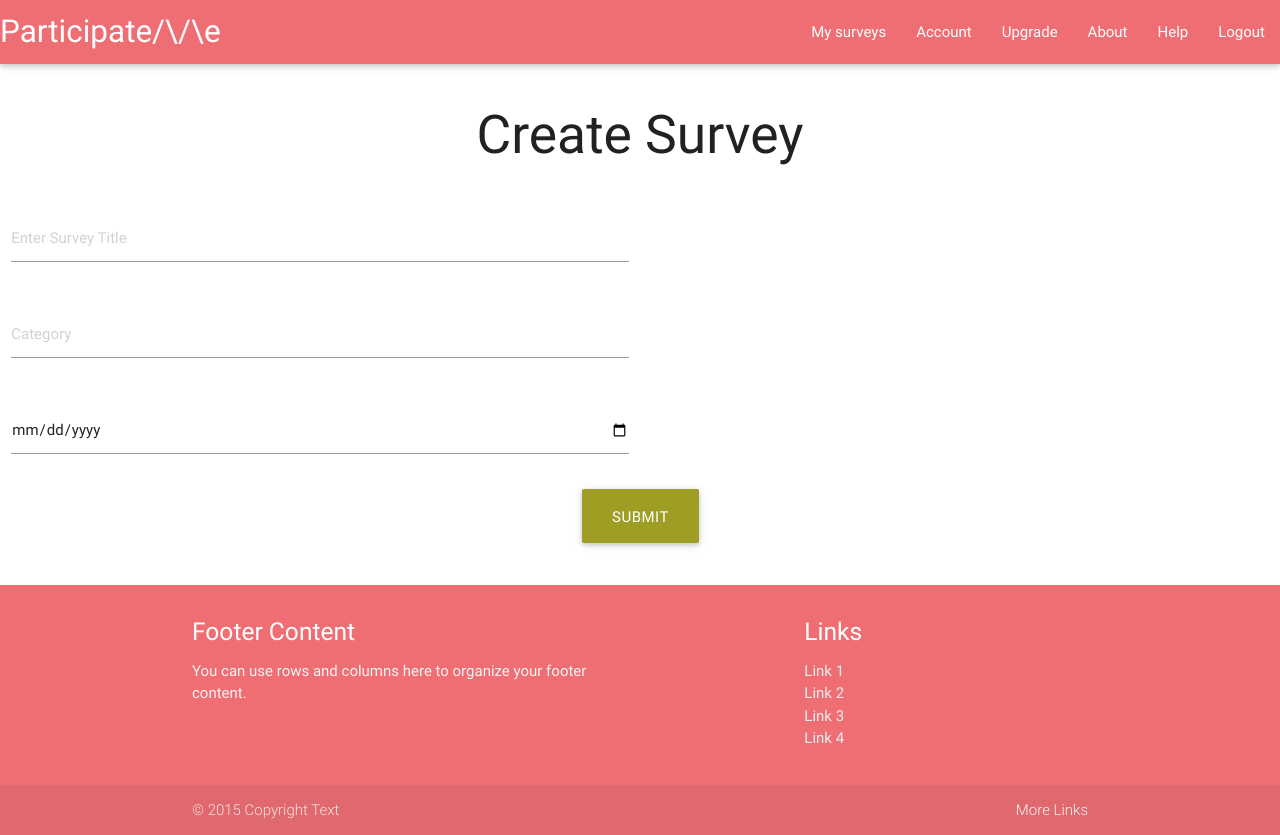
After one commit to rahulgoyal030/surveyor, a PHP site: page /create_survey.php in a window 1280 px wide. The commit adds this page. Run offline with PHP 8.4, Linux system fonts and the light colour scheme; some libraries are stand-ins or nearby versions.

Commit message:
create survey added

```diff
--- /dev/null
+++ b/create_survey.php
@@ -0,0 +1,133 @@
+<!DOCTYPE html>
+<head>
+<title>Surveyor</title>
+
+ <meta charset="UTF-8">
+
+
+ <meta name="google-signin-client_id" content="389476587833-eq4mc44ed3ond4nuu6gtk359dff805st.apps.googleusercontent.com">
+
+ <script src="js/jquery-1.12.0.min.js"></script>
+ <script type="text/javascript" src="js/logout_script.js"></script>
+ <script type="text/javascript" src="js/google_login_script.js"></script>
+
+ <script type="text/javascript" src="js/button_collapse.js" ></script>
+ <script type="text/javascript" src="js/profile_info.js" ></script>
+ <script type="text/javascript" src="js/submit_survey.js"></script>
+
+ <script src="https://apis.google.com/js/platform.js?onload=onLoad" async defer></script>
+
+
+  <link type="text/css" rel="stylesheet" href="css/font-awesome.min.css"  media="screen,projection"/>
+ <!--Import Google Icon Font-->
+      <link href="http://fonts.googleapis.com/icon?family=Material+Icons" rel="stylesheet">
+      <!--Import materialize.css-->
+      <link type="text/css" rel="stylesheet" href="css/materialize.min.css"  media="screen,projection"/>
+
+      <link rel="stylesheet" type="text/css" href="css/style.css">
+
+
+
+      <!--Let browser know website is optimized for mobile-->
+
+      <meta name="viewport" content="width=device-width, initial-scale=1, maximum-scale=1.0, user-scalable=no"/>
+
+
+
+</head>
+<body>
+
+<!-- navigation section code -->
+<nav>
+    <div class="nav-wrapper">
+      <a href="#!" class="brand-logo">Participate/\/\e</a>
+      <a href="#" data-activates="mobile-demo" class="button-collapse"><i class="material-icons">menu</i></a>
+      <ul class="right hide-on-med-and-down">
+        <li><a href="sass.html">My surveys</a></li>
+        <li><a href="badges.html">Account</a></li>
+        <li><a href="collapsible.html">Upgrade</a></li>
+        <li><a href="mobile.html">About</a></li>
+        <li><a href="mobile.html">Help</a></li>
+        <li><a href="#" id="#logout" >Logout</a></li>
+      </ul>
+      <ul class="side-nav" id="mobile-demo">
+        <li><a href="sass.html">My surveys</a></li>
+        <li><a href="badges.html">Account</a></li>
+        <li><a href="collapsible.html">Upgrade</a></li>
+        <li><a href="mobile.html">About</a></li>
+        <li><a href="mobile.html">Help</a></li>
+        <li><a href="#" id="logout">Logout</a></li>
+      </ul>
+    </div>
+  </nav>
+
+
+
+<div class="section , center">
+    <h2>Create Survey</h2>
+</div>
+
+
+
+
+<div class="row center">
+    <div class="input-field col s12 l6">
+      <input  id="title" type="text" placeholder="Enter Survey Title" class="validate" required>
+
+    </div>
+</div>
+
+<div class="row  center">
+    <div class="input-field col s12 l6">
+      <input  id="category" type="text" placeholder="Category" class="validate" required>
+
+    </div>
+</div>
+
+
+<div class="row  center">
+    <div class="input-field col s12 l6">
+
+      <input id="date" type="date"  name="bday" class="validate" required>
+    </div>
+</div>
+
+
+ <div class="row center">
+
+      <a class="waves-effect waves-light btn  lime darken-3 center center-text btn-large" id="submit">Submit</a><br/><br/>
+ </div>
+
+
+
+<footer class="page-footer">
+          <div class="container">
+            <div class="row">
+              <div class="col l6 s12">
+                <h5 class="white-text">Footer Content</h5>
+                <p class="grey-text text-lighten-4">You can use rows and columns here to organize your footer content.</p>
+              </div>
+              <div class="col l4 offset-l2 s12">
+                <h5 class="white-text">Links</h5>
+                <ul>
+                  <li><a class="grey-text text-lighten-3" href="#!">Link 1</a></li>
+                  <li><a class="grey-text text-lighten-3" href="#!">Link 2</a></li>
+                  <li><a class="grey-text text-lighten-3" href="#!">Link 3</a></li>
+                  <li><a class="grey-text text-lighten-3" href="#!">Link 4</a></li>
+                </ul>
+              </div>
+            </div>
+          </div>
+          <div class="footer-copyright">
+            <div class="container">
+            © 2015 Copyright Text
+            <a class="grey-text text-lighten-4 right" href="#!">More Links</a>
+            </div>
+          </div>
+        </footer>
+
+
+<!-- loading the materialize   -->
+<script type="text/javascript" src="js/materialize.min.js"></script>
+</body>
+</html
--- a/home.php
+++ b/home.php
@@ -70,7 +70,7 @@
   <div class="section , center">
     <h5>Got a Burning Question?</h5>
     <p>Create your next survey and use the insights to make better decisions.</p>
-    <a class="waves-effect waves-light btn  lime darken-3 center center-text">Create Survey</a>
+    <a class="waves-effect waves-light btn  lime darken-3 center center-text" href="/Surveyor/create_survey.php" >Create Survey</a>
   </div>
 
   <div class="divider"></div>
--- /dev/null
+++ b/js/submit_survey.js
@@ -0,0 +1,64 @@
+$(document).ready( function () {
+
+	$("#submit").click(function(){
+
+ 				console.log($("#date").val() + " " + $("#title").val());
+ 				var userid= getCookie("userID");
+ 				var title = $("#title").val();
+ 				var category = $("category").val();
+ 				var date= $("#date").val();
+
+ 				var yy = date.slice(0,4);
+ 				var mm =  date.slice(5,7);
+ 				var dd = date.slice(8,10);
+ 				console.log(yy+" "+ mm+ " "+dd);
+
+ 				var day = dd+"-"+mm+"-"+yy;
+ 				console.log(day);
+
+ 				$.ajax({
+                type: "get",
+                url: "http://contactsyncer.com/surveyinfo.php",
+                data: {  'title' : title, 'userID': userid , 'category' : category , 'date' : day  },
+                datatype : 'JSON',
+
+                success: function(response){
+                    console.log(response);
+
+
+                    var res = JSON.parse(response);
+
+                   //  window.location.replace("/Surveyor/home.php");
+                    //echo what the server sent back...
+
+
+                }
+            });
+
+	})
+
+});
+
+
+
+
+function setCookie(cname, cvalue, exdays) {
+    var d = new Date();
+    d.setTime(d.getTime() + (exdays*24*60*60*1000));
+    var expires = "expires="+d.toUTCString();
+    document.cookie = cname + "=" + cvalue + "; " + expires;
+}
+
+
+// this function is to get cookie value
+
+function getCookie(cname) {
+    var name = cname + "=";
+    var ca = document.cookie.split(';');
+    for(var i=0; i<ca.length; i++) {
+        var c = ca[i];
+        while (c.charAt(0)==' ') c = c.substring(1);
+        if (c.indexOf(name) == 0) return c.substring(name.length,c.length);
+    }
+    return "";
+}
```
Also changed, not shown: logout_script.js (deleted, +0 -66 lines).
